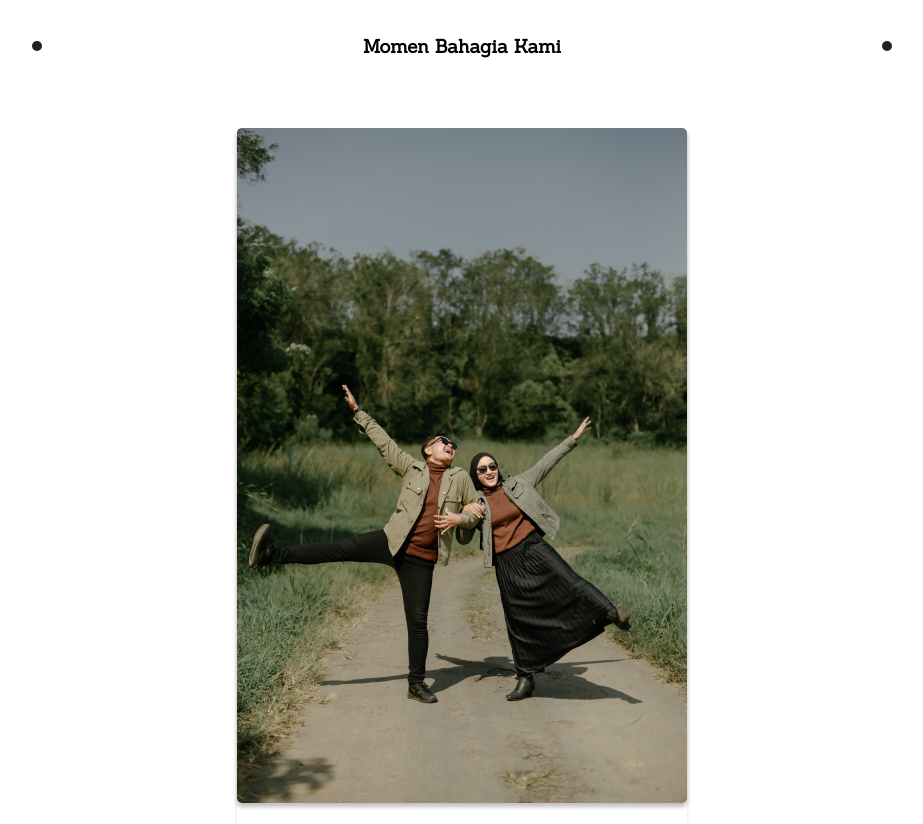
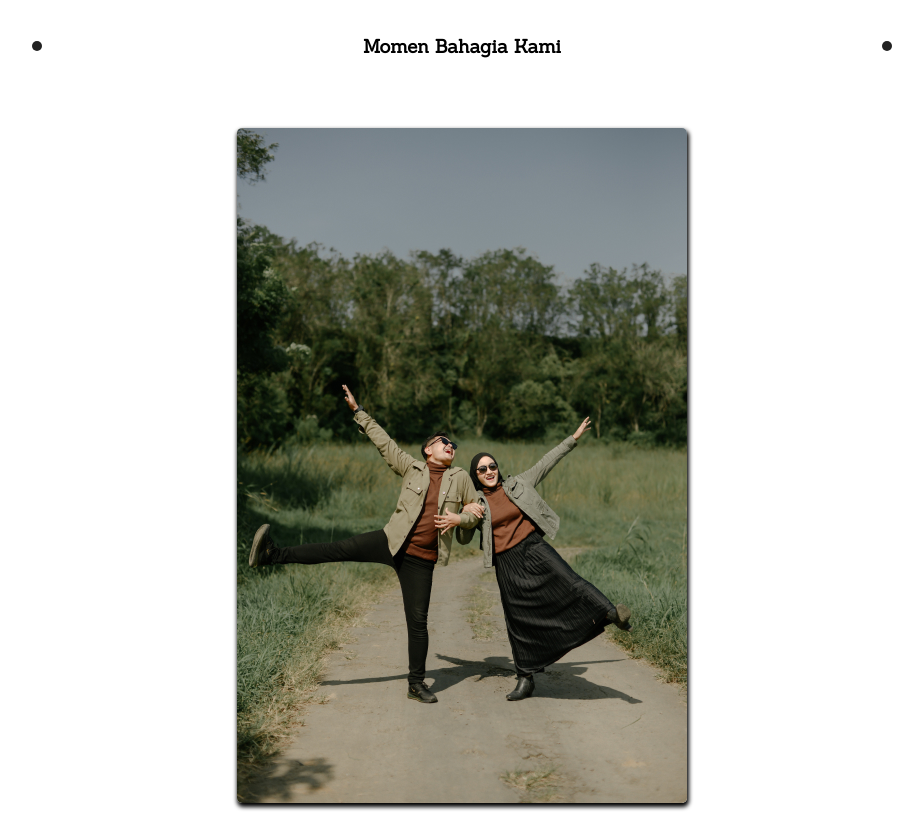
Before and after one commit to rizky-isna/rizky-isna, a plain HTML site: page index.html in a window 1280 px wide. Shown: the part 5080-5904 px from the top of the page, without its empty margins (178-1101 px from the left). Drawn offline with Linux system fonts and the light colour scheme.

Commit message:
modifikasi shadow prewedding

```diff
--- a/style.css
+++ b/style.css
@@ -547,8 +547,6 @@ ul.text-body-story-moment {
 }
 
 li.list-card-prewedding{
-
-    box-shadow: 0px 4px 4px rgba(139, 128, 128, 0.25);
     border-radius: 5px;
     margin-bottom: 20px;
 }
@@ -556,8 +554,7 @@ li.list-card-prewedding{
 .img-prewedding {
     width: 100%;
     height: 100%;
-    box-shadow: 0px 4px 4px 0px #00000040;
-    margin-bottom: 20px;
+    box-shadow: 1px 3px 4px 1px #000000;
     border-radius: 5px;
 }
 
```
